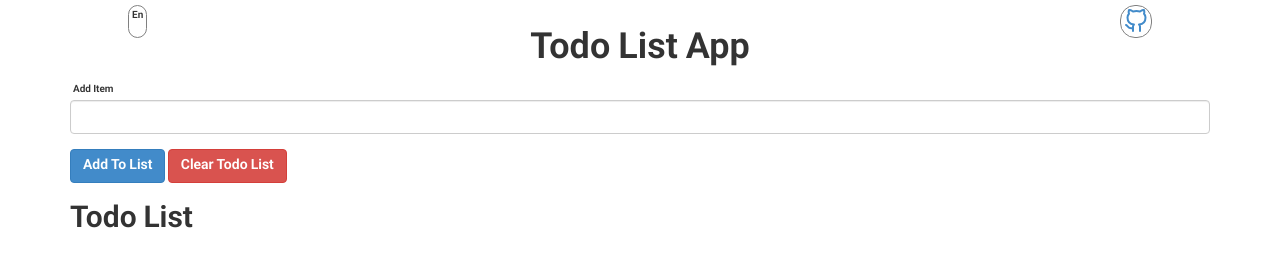
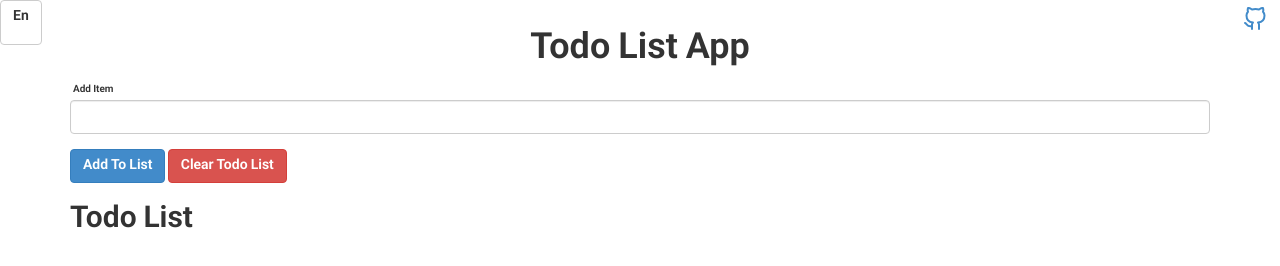
Before and after one commit to TahaDaneshi/ToDoList-One, a plain HTML site: page index.html in a window 1280 px wide. Drawn offline with Linux system fonts and the light colour scheme.

Commit message:
improve change language and github button style

```diff
--- a/css/style.css
+++ b/css/style.css
@@ -48,17 +48,6 @@ nav {
   right: 0;
   left:0;
 }
-.nav-button {
-  display: inline;
-  border: gray 1px solid;
-  width: max-content;
-  padding: 3px;
-  margin: 5px 10%;
-  border-radius: 15px;
-  user-select: none;
-  cursor: pointer;
-  height: 33px;
-}
 .nav-button:hover {
   outline: skyblue 1px dashed;
 }
--- a/index.html
+++ b/index.html
@@ -16,8 +16,8 @@
 
 <body class="IRFont">
   <nav dir="ltr">
-    <div id="changeLang" class="nav-button">En</div>
-    <a href="https://github.com/TahaDaneshi" class="nav-button" target="_blank">
+    <span id="changeLang" class="btn btn-default">En</span>
+    <a href="https://github.com/TahaDaneshi" class="btn btn-link" target="_blank">
       <svg xmlns="http://www.w3.org/2000/svg" width="24" height="24" viewBox="0 0 24 24" fill="none"
         stroke="currentColor" stroke-width="2" stroke-linecap="round" stroke-linejoin="round">
         <path
```
